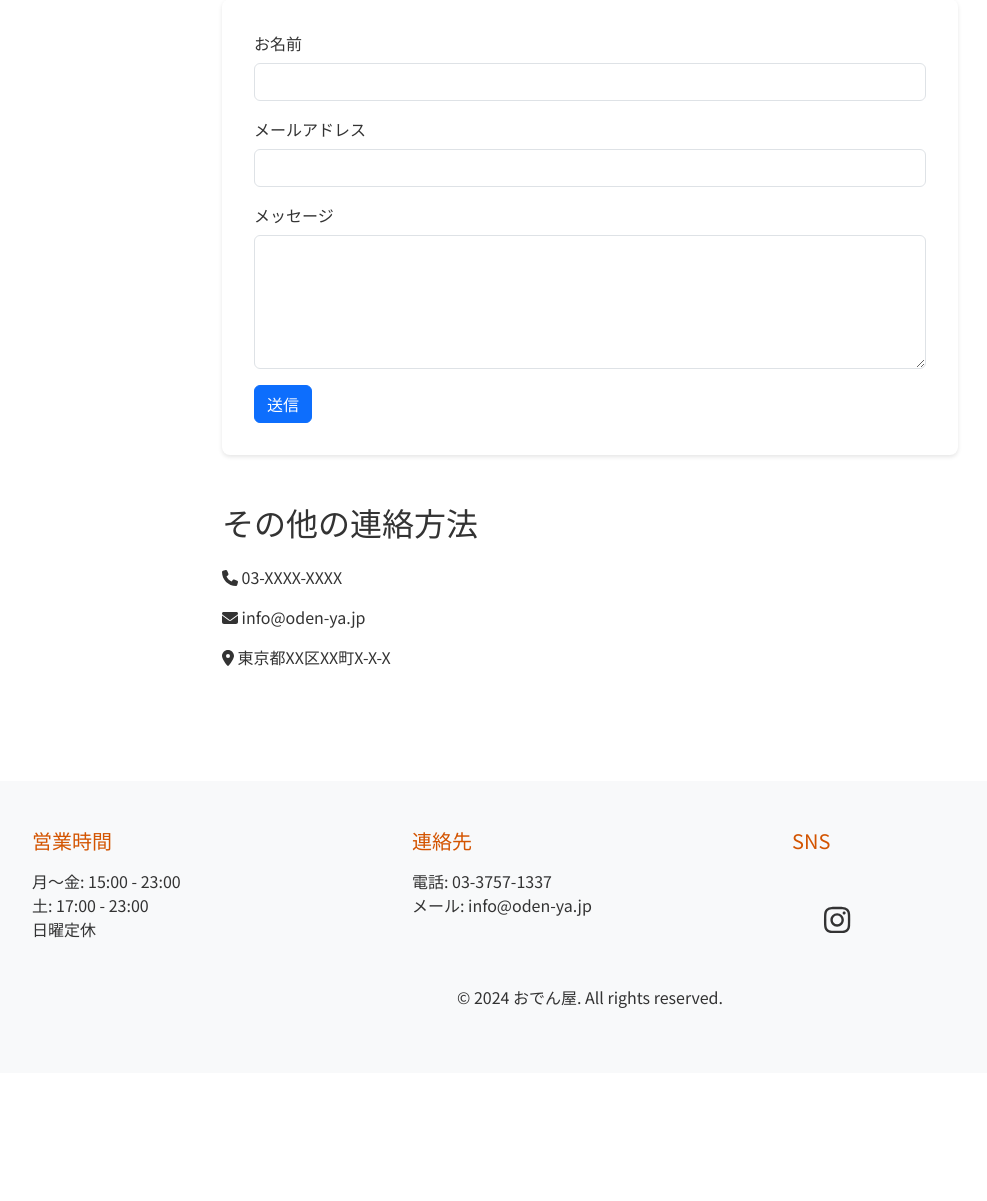
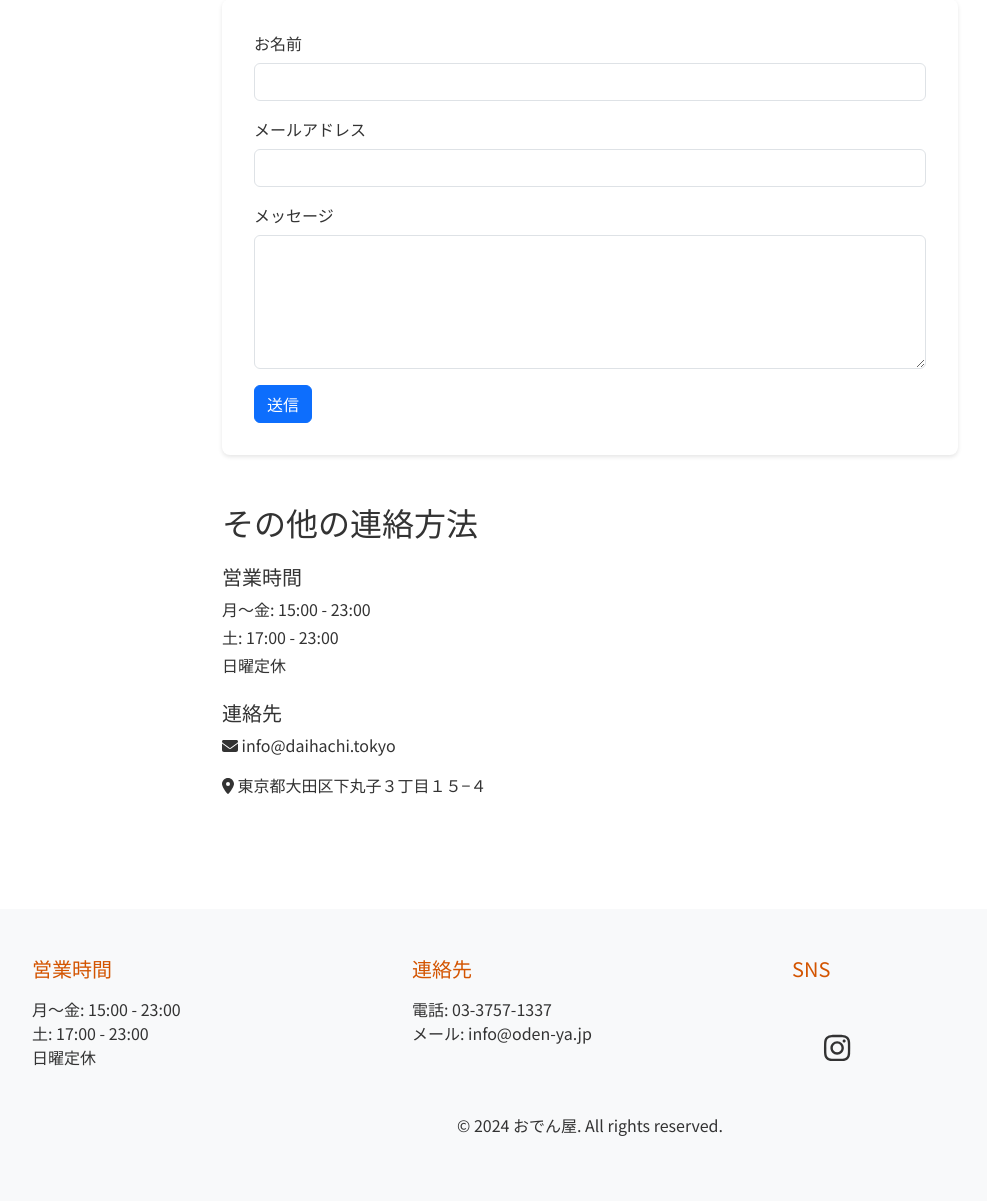
Before and after one commit to shotarok-xx/daihachi, a Flask app: page /contact in a window 1280 px wide. Shown: the part 307-1508 px from the top of the page, without its empty margins (50-1037 px from the left). Before the commit the page ends 1315 px from the top, so only its background shows below. Run offline with Flask 3, Linux system fonts and the light colour scheme.

Commit message:
Agent query: 問い合わせページに営業時間と新しいメールアドレス（info@daihachi.tokyo）が正しく表示されていますか？
Update contact information and add business hours to contact page.

Screenshot: https://storage.googleapis.com/screenshot-production-us-central1/b5b41d46-52fd-438d-9fff-679394ed4de6/997ba1f6-0b74-49b9-b0cc-00e8442e7b96.jpg

```diff
--- a/templates/contact.html
+++ b/templates/contact.html
@@ -33,9 +33,17 @@
             <div class="col-md-8 offset-md-2">
                 <h2>その他の連絡方法</h2>
                 <div class="contact-info mt-4">
-                    <p><i class="fas fa-phone"></i> 03-XXXX-XXXX</p>
-                    <p><i class="fas fa-envelope"></i> info@oden-ya.jp</p>
-                    <p><i class="fas fa-map-marker-alt"></i> 東京都XX区XX町X-X-X</p>
+                    <div class="business-hours mb-4">
+                        <h3 class="h5">営業時間</h3>
+                        <p class="mb-1">月～金: 15:00 - 23:00</p>
+                        <p class="mb-1">土: 17:00 - 23:00</p>
+                        <p>日曜定休</p>
+                    </div>
+                    <div class="contact-details">
+                        <h3 class="h5">連絡先</h3>
+                        <p><i class="fas fa-envelope"></i> info@daihachi.tokyo</p>
+                        <p><i class="fas fa-map-marker-alt"></i> 東京都大田区下丸子３丁目１５−４</p>
+                    </div>
                 </div>
             </div>
         </div>
```
